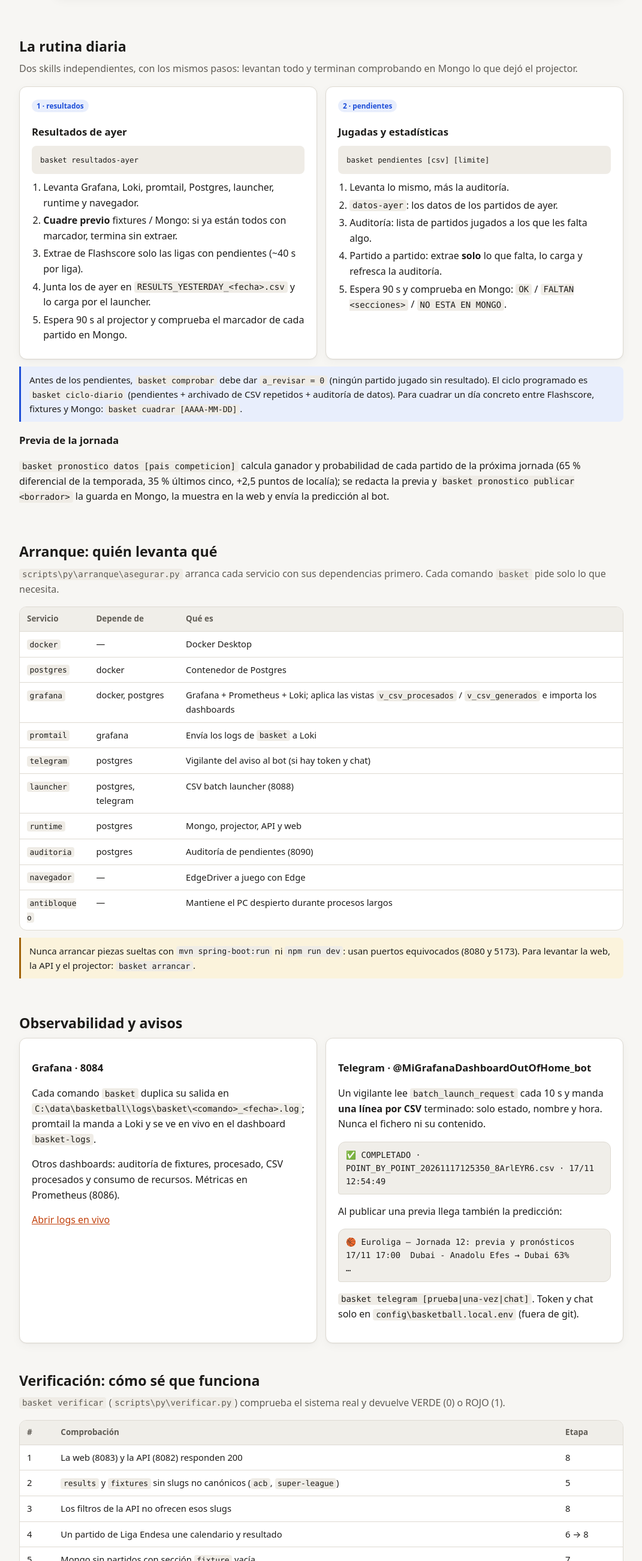
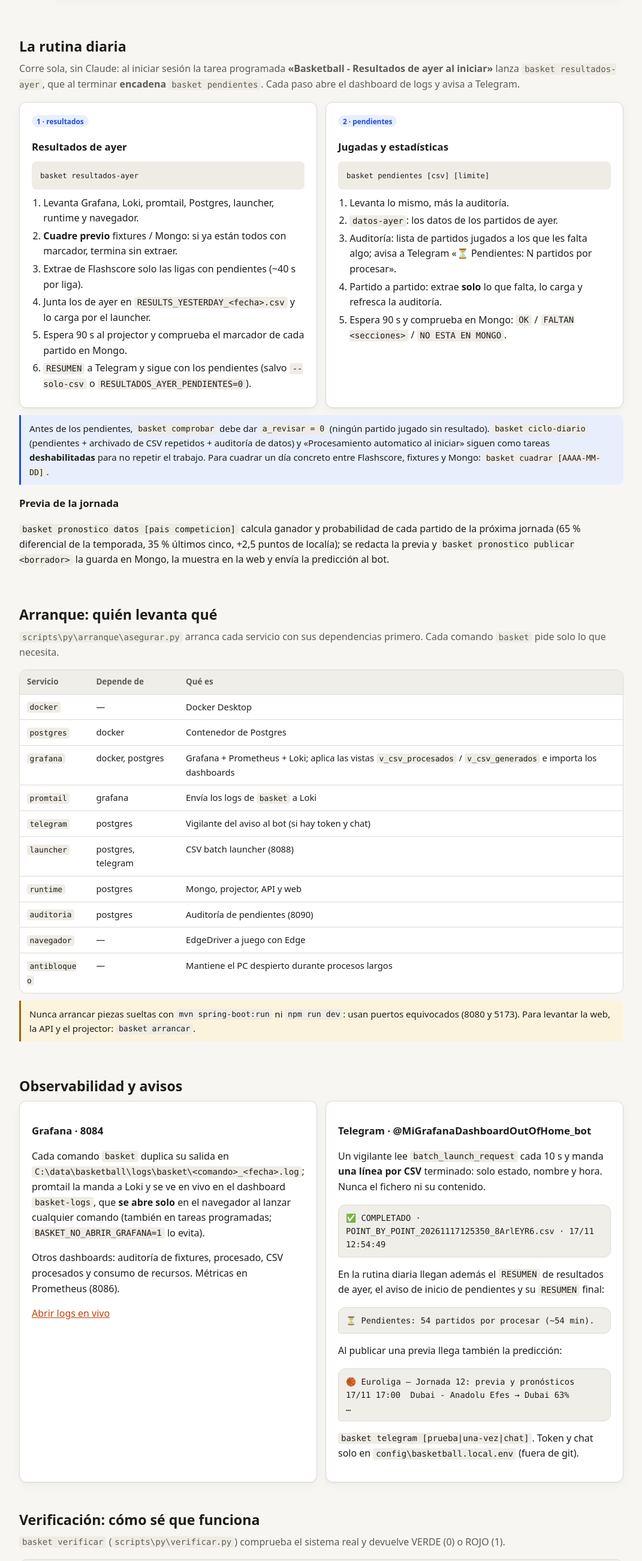
Before and after one commit to juanfranciscofernandezherreros/proyecto, a plain HTML site: page index.html in a window 1280 px wide. Shown: the part 3131-5733 px from the top of the page at 60% size, without its empty margins (104-1175 px from the left). Drawn offline with Linux system fonts and the light colour scheme.

Commit message:
index.html: rutina diaria sin Claude, dashboard de logs automático y avisos de pendientes
Co-Authored-By: Claude Opus 5.5 <noreply@anthropic.com>

```diff
--- a/index.html
+++ b/index.html
@@ -262,7 +262,8 @@ footer { color: var(--muted); font-size: .86rem; padding: 32px 0 48px; border-to
 <!-- ================= DIARIO ================= -->
 <section id="diario">
   <h2>La rutina diaria</h2>
-  <p class="sub">Dos skills independientes, con los mismos pasos: levantan todo y terminan comprobando en Mongo lo que dejó el projector.</p>
+  <p class="sub">Corre sola, sin Claude: al iniciar sesión la tarea programada <b>«Basketball - Resultados de ayer al iniciar»</b> lanza
+    <code>basket resultados-ayer</code>, que al terminar <b>encadena</b> <code>basket pendientes</code>. Cada paso abre el dashboard de logs y avisa a Telegram.</p>
   <div class="grid">
     <div class="card">
       <span class="pill info">1 · resultados</span>
@@ -274,6 +275,7 @@ footer { color: var(--muted); font-size: .86rem; padding: 32px 0 48px; border-to
         <li>Extrae de Flashscore solo las ligas con pendientes (~40 s por liga).</li>
         <li>Junta los de ayer en <code>RESULTS_YESTERDAY_&lt;fecha&gt;.csv</code> y lo carga por el launcher.</li>
         <li>Espera 90 s al projector y comprueba el marcador de cada partido en Mongo.</li>
+        <li><code>RESUMEN</code> a Telegram y sigue con los pendientes (salvo <code>--solo-csv</code> o <code>RESULTADOS_AYER_PENDIENTES=0</code>).</li>
       </ol>
     </div>
     <div class="card">
@@ -283,14 +285,15 @@ footer { color: var(--muted); font-size: .86rem; padding: 32px 0 48px; border-to
       <ol class="steps">
         <li>Levanta lo mismo, más la auditoría.</li>
         <li><code>datos-ayer</code>: los datos de los partidos de ayer.</li>
-        <li>Auditoría: lista de partidos jugados a los que les falta algo.</li>
+        <li>Auditoría: lista de partidos jugados a los que les falta algo; avisa a Telegram «⏳ Pendientes: N partidos por procesar».</li>
         <li>Partido a partido: extrae <b>solo</b> lo que falta, lo carga y refresca la auditoría.</li>
         <li>Espera 90 s y comprueba en Mongo: <code>OK</code> / <code>FALTAN &lt;secciones&gt;</code> / <code>NO ESTA EN MONGO</code>.</li>
       </ol>
     </div>
   </div>
   <div class="tip">Antes de los pendientes, <code>basket comprobar</code> debe dar <code>a_revisar = 0</code> (ningún partido jugado sin resultado).
-    El ciclo programado es <code>basket ciclo-diario</code> (pendientes + archivado de CSV repetidos + auditoría de datos).
+    <code>basket ciclo-diario</code> (pendientes + archivado de CSV repetidos + auditoría de datos) y «Procesamiento automatico al iniciar»
+    siguen como tareas <b>deshabilitadas</b> para no repetir el trabajo.
     Para cuadrar un día concreto entre Flashscore, fixtures y Mongo: <code>basket cuadrar [AAAA-MM-DD]</code>.</div>
 
   <h3>Previa de la jornada</h3>
@@ -327,7 +330,8 @@ footer { color: var(--muted); font-size: .86rem; padding: 32px 0 48px; border-to
     <div class="card">
       <h3>Grafana · 8084</h3>
       <p>Cada comando <code>basket</code> duplica su salida en <code>C:\data\basketball\logs\basket\&lt;comando&gt;_&lt;fecha&gt;.log</code>;
-        promtail la manda a Loki y se ve en vivo en el dashboard <code>basket-logs</code>.</p>
+        promtail la manda a Loki y se ve en vivo en el dashboard <code>basket-logs</code>, que <b>se abre solo</b> en el navegador
+        al lanzar cualquier comando (también en tareas programadas; <code>BASKET_NO_ABRIR_GRAFANA=1</code> lo evita).</p>
       <p>Otros dashboards: auditoría de fixtures, procesado, CSV procesados y consumo de recursos. Métricas en Prometheus (8086).</p>
       <p><a href="http://localhost:8084/d/basket-logs">Abrir logs en vivo</a></p>
     </div>
@@ -336,6 +340,8 @@ footer { color: var(--muted); font-size: .86rem; padding: 32px 0 48px; border-to
       <p>Un vigilante lee <code>batch_launch_request</code> cada 10 s y manda <b>una línea por CSV</b> terminado:
         solo estado, nombre y hora. Nunca el fichero ni su contenido.</p>
       <div class="tg">✅ COMPLETADO · POINT_BY_POINT_20261117125350_8ArlEYR6.csv · 17/11 12:54:49</div>
+      <p>En la rutina diaria llegan además el <code>RESUMEN</code> de resultados de ayer, el aviso de inicio de pendientes y su <code>RESUMEN</code> final:</p>
+      <div class="tg">⏳ Pendientes: 54 partidos por procesar (~54 min).</div>
       <p>Al publicar una previa llega también la predicción:</p>
       <div class="tg">🏀 Euroliga — Jornada 12: previa y pronósticos
 17/11 17:00  Dubai - Anadolu Efes → Dubai 63%
@@ -372,7 +378,7 @@ footer { color: var(--muted); font-size: .86rem; padding: 32px 0 48px; border-to
     <tr><th>Para…</th><th>Comando</th></tr>
     <tr><td>Arrancar web, API, projector y launcher</td><td><code>arrancar</code></td></tr>
     <tr><td>Ver qué está levantado y qué falta</td><td><code>estado</code></td></tr>
-    <tr><td>Resultados de ayer hasta el projector</td><td><code>resultados-ayer [AAAA-MM-DD] [--solo-csv] [--forzar]</code></td></tr>
+    <tr><td>Resultados de ayer hasta el projector (y luego los pendientes)</td><td><code>resultados-ayer [AAAA-MM-DD] [--solo-csv] [--forzar]</code></td></tr>
     <tr><td>Resultados de una liga o de todas</td><td><code>resultados [LIGA]</code></td></tr>
     <tr><td>Cargar CSV de resultados ya en disco</td><td><code>procesar-csv [LIGA]</code></td></tr>
     <tr><td>Comprobar que results y fixtures están al día</td><td><code>comprobar</code></td></tr>
@@ -384,7 +390,7 @@ footer { color: var(--muted); font-size: .86rem; padding: 32px 0 48px; border-to
     <tr><td>Auditar la calidad de los datos</td><td><code>auditar</code></td></tr>
     <tr><td>Previa de la próxima jornada</td><td><code>pronostico datos | publicar &lt;fichero&gt;</code></td></tr>
     <tr><td>Aviso por Telegram</td><td><code>telegram [prueba|una-vez|chat]</code></td></tr>
-    <tr><td>Ciclo diario (tarea programada)</td><td><code>ciclo-diario</code></td></tr>
+    <tr><td>Ciclo diario (tarea programada, deshabilitada)</td><td><code>ciclo-diario</code></td></tr>
     <tr><td>Gate del SDD</td><td><code>verificar</code></td></tr>
   </table></div>
 </section>
```
